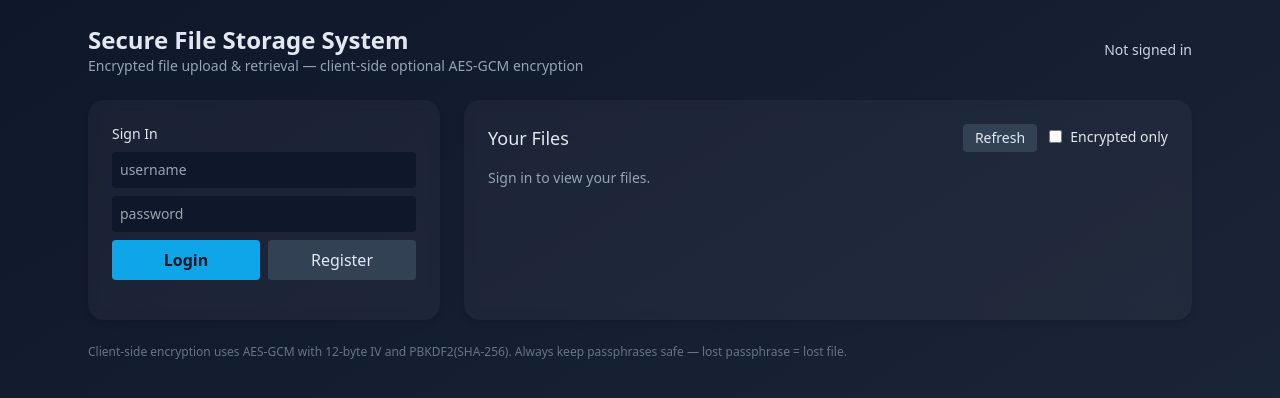
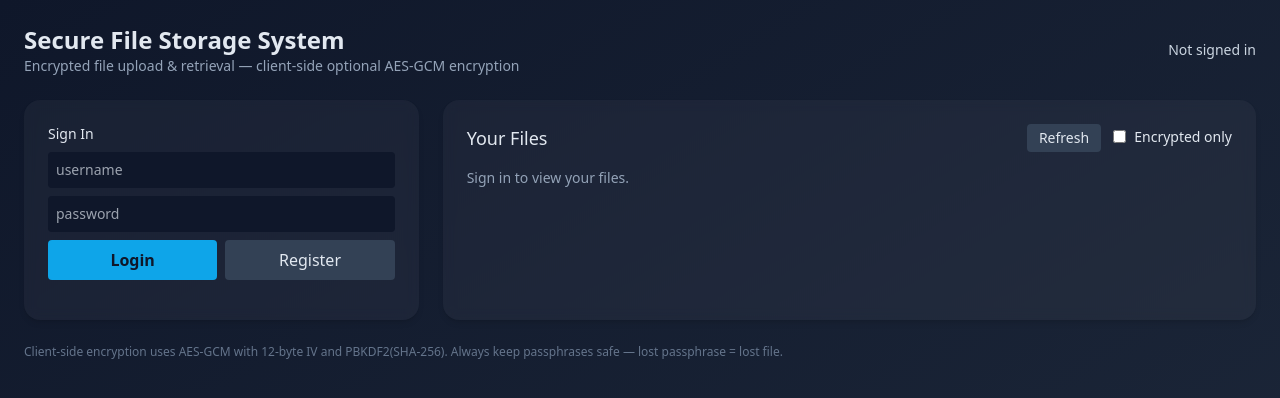
Before and after one commit to chansoro/secure-file-storage, a Flask app: page / in a window 1280 px wide. Shown: the top 398 px of the page. Run offline with Flask 3, Linux system fonts and the light colour scheme; some libraries are stand-ins or nearby versions.

Commit message:
Update index.html

```diff
--- a/templates/index.html
+++ b/templates/index.html
@@ -11,7 +11,7 @@
     </style>
   </head>
   <body class="bg-gradient-to-br from-slate-900 to-slate-800 min-h-screen text-slate-200">
-    <div class="max-w-6xl mx-auto p-6">
+    <div class="max-w-7xl mx-auto p-6">
       <header class="flex items-center justify-between mb-6">
         <div>
           <h1 class="text-2xl font-semibold">Secure File Storage System</h1>
@@ -26,7 +26,6 @@
           </div>
 
           <div id="uploadSection" class="hidden">
-            <hr class="my-4 border-slate-700" />
 
             <div>
               <h2 class="text-lg font-medium">Upload File</h2>
```
